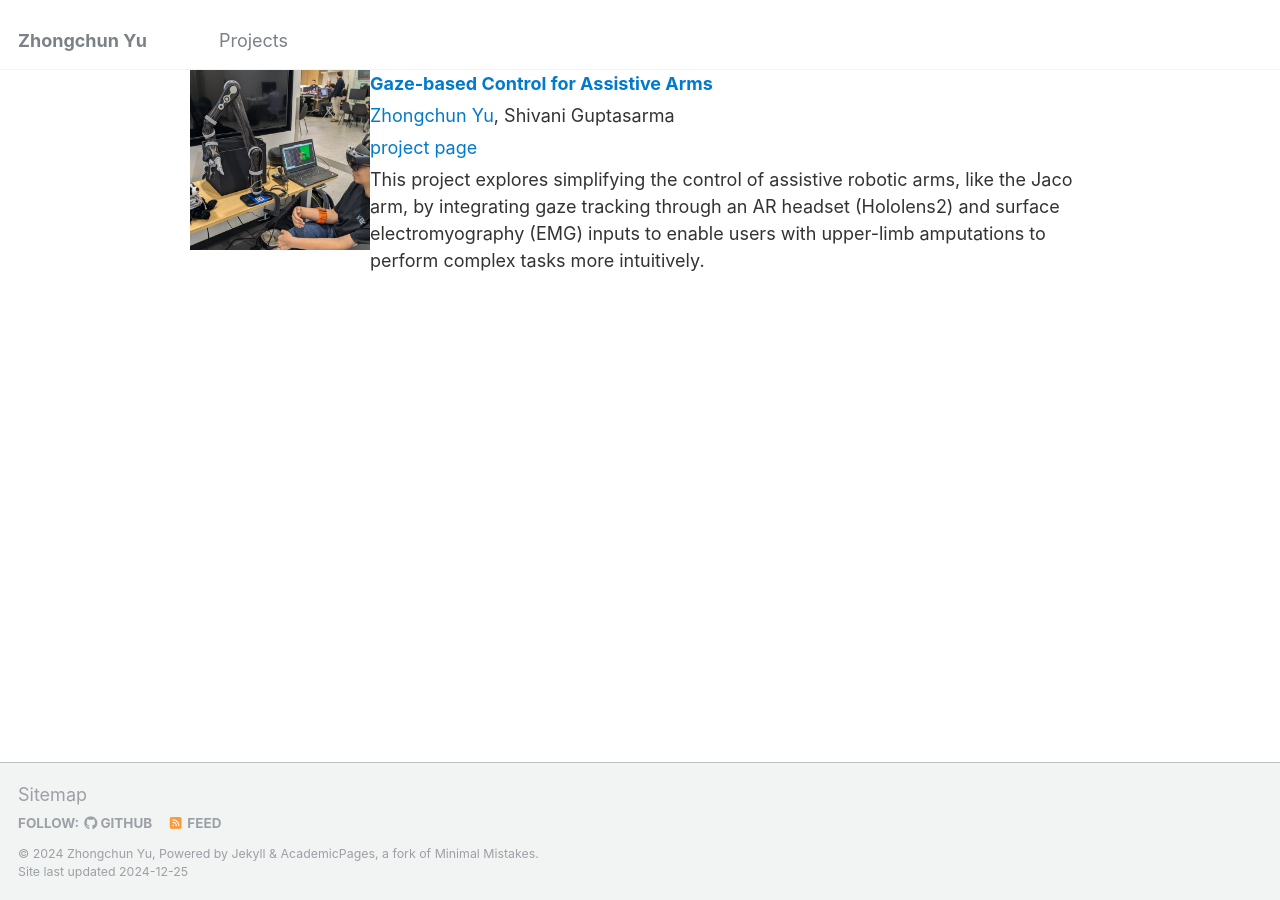
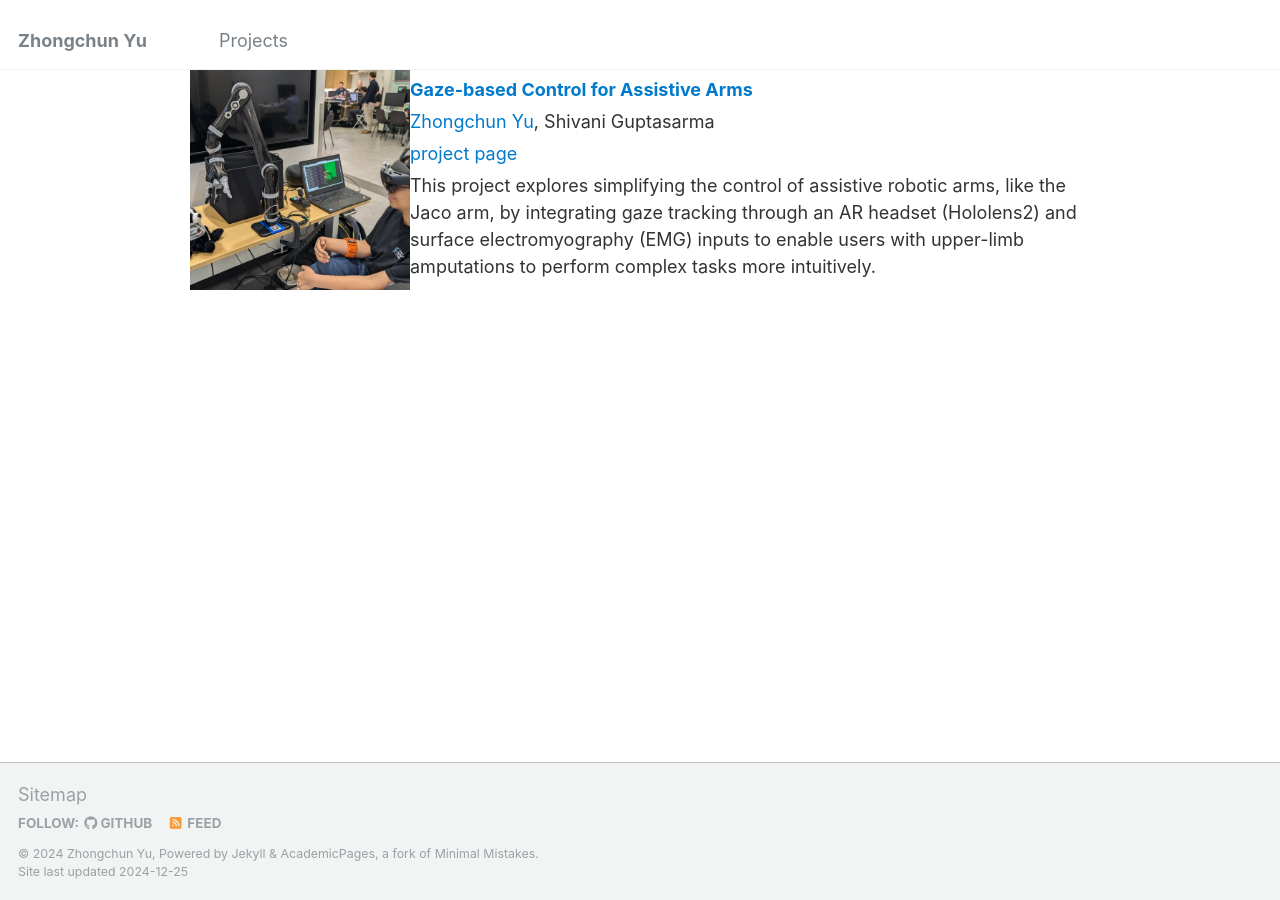
Before and after one commit to yuzhongchun17/yuzhongchun17.github.io, a Jekyll site: the page built from _pages/research.html, in a window 1280 px wide. Built offline with Jekyll 4.4.1, drawn with Linux system fonts in a browser that asks for light colours.

Commit message:
Update research.html

```diff
--- a/_pages/research.html
+++ b/_pages/research.html
@@ -33,8 +33,8 @@ permalink: /research/
     }
 
     .research-media {
-      width: 180px; /* Fixed width for the image container */
-      height: 180px; /* Fixed height for the image container */
+      width: 220px; /* Fixed width for the image container */
+      height: 220px; /* Fixed height for the image container */
       display: flex;
       align-items: center;
       justify-content: center;
```
